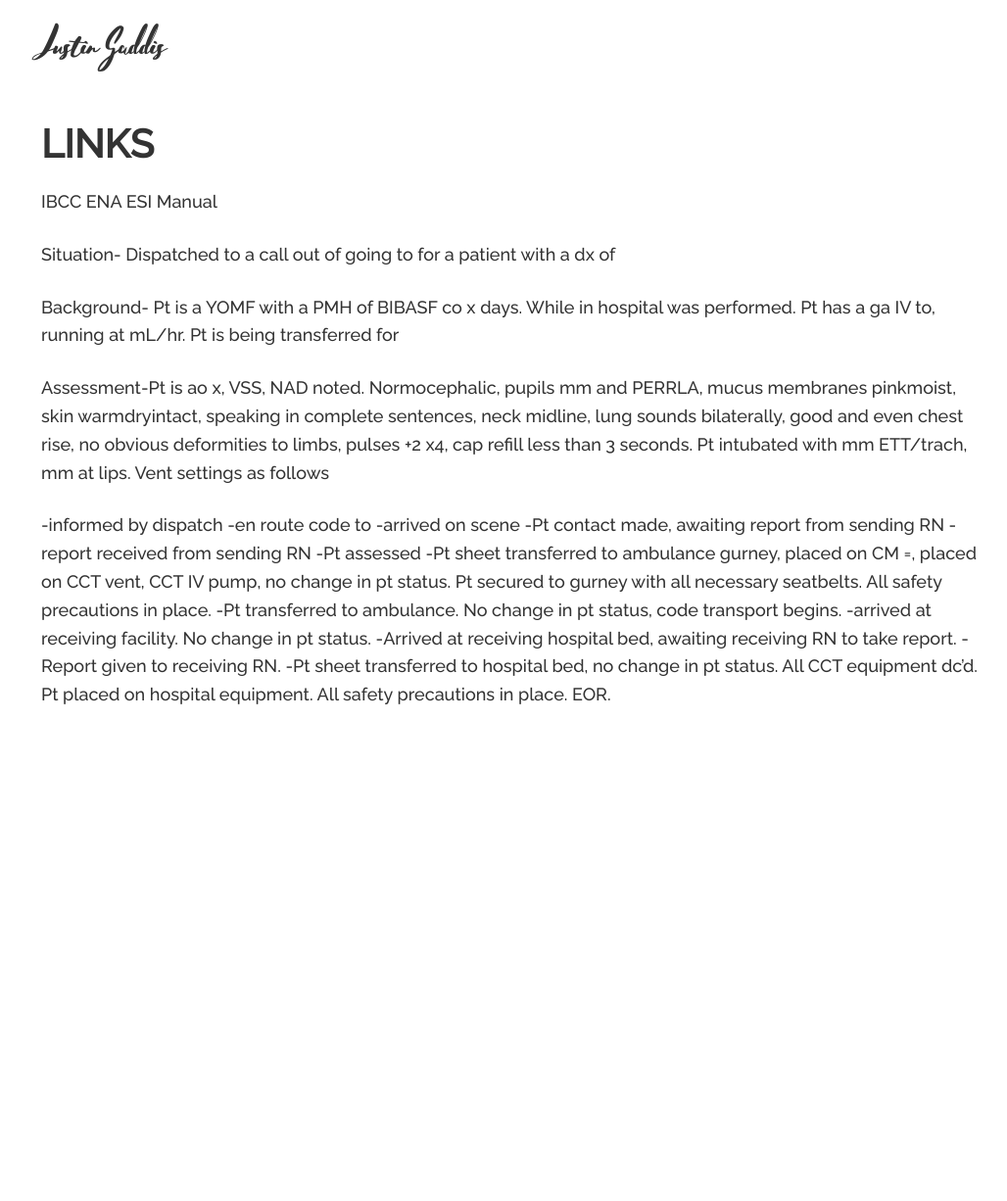
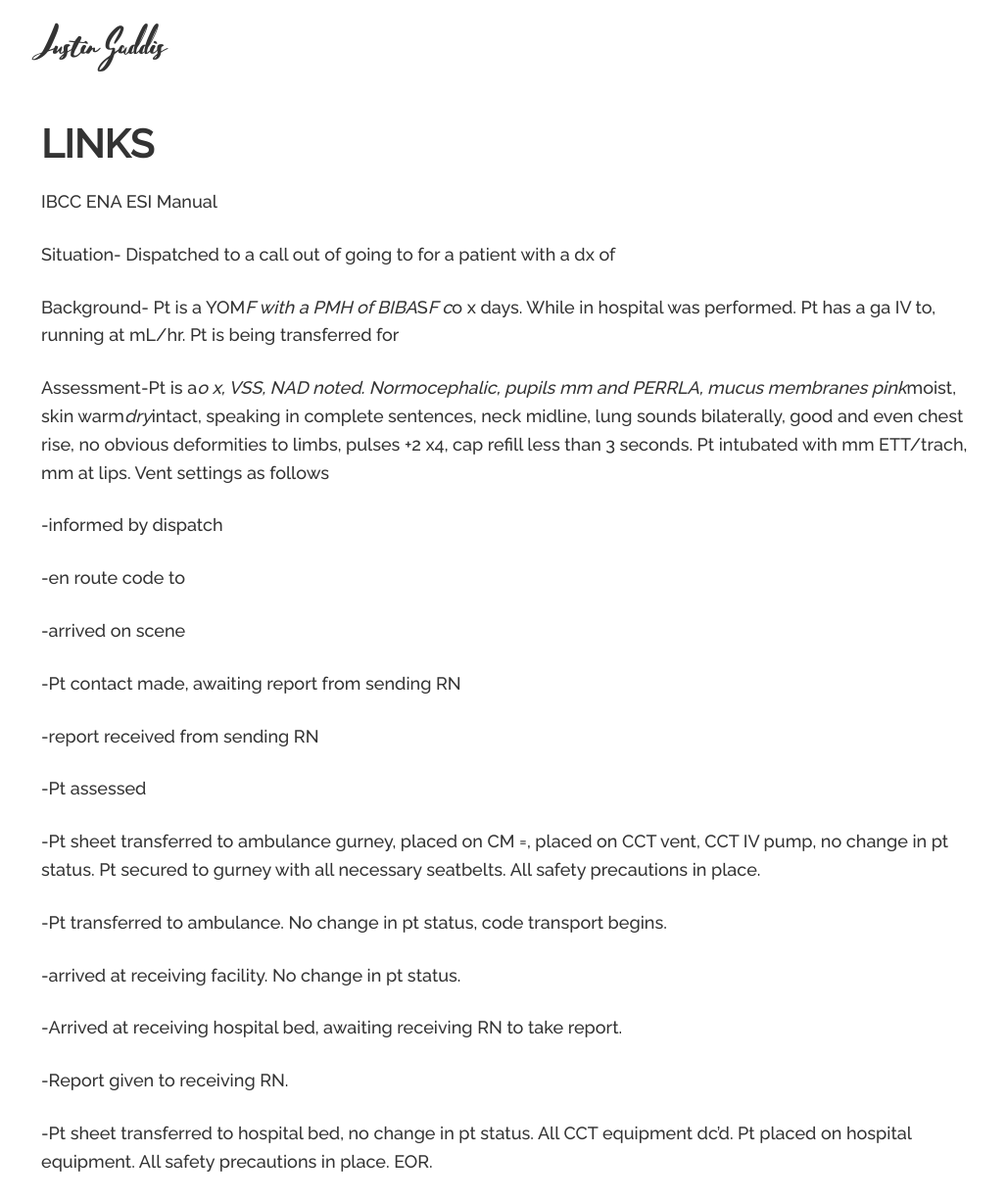
Before and after one commit to j-devs/j-devs.github.io, a Jekyll site: the page built from _posts/2020-09-10-this-is-post.md, in a window 1280 px wide. Shown: the whole page at 98% size, without its empty margins (118-1146 px from the left). Built offline with Jekyll 4.4.1, drawn with Linux system fonts in a browser that asks for light colours; before the commit the page ends 900 px from its top, so only the background shows below that.

Commit message:
Update 2020-09-10-this-is-post.md

```diff
--- a/_posts/2020-09-10-this-is-post.md
+++ b/_posts/2020-09-10-this-is-post.md
@@ -6,21 +6,21 @@ title: "Links"
 [IBCC](https://emcrit.org/ibcc/toc/)
 [ENA ESI Manual](https://www.ena.org/docs/default-source/education-document-library/triage/esi-implementation-handbook-2020.pdf?sfvrsn=fdc327df_4)
 
-Situation- Dispatched to a call out of going to for a patient with a dx of
+<p>Situation- Dispatched to a call out of going to for a patient with a dx of</p>
 
-Background- Pt is a YOMF with a PMH of BIBASF co x days. While in hospital was performed. Pt has a ga IV to, running at mL/hr. Pt is being transferred for
+<p>Background- Pt is a YOM<i>F with a PMH of BIBA</i>S<i>F c</i>o x days. While in hospital was performed. Pt has a ga IV to, running at mL/hr. Pt is being transferred for</p>
 
-Assessment-Pt is ao x, VSS, NAD noted. Normocephalic, pupils mm and PERRLA, mucus membranes pinkmoist, skin warmdryintact, speaking in complete sentences, neck midline, lung sounds bilaterally, good and even chest rise, no obvious deformities to limbs, pulses +2 x4, cap refill less than 3 seconds. Pt intubated with mm ETT/trach, mm at lips. Vent settings as follows
+<p>Assessment-Pt is a<i>o x, VSS, NAD noted. Normocephalic, pupils mm and PERRLA, mucus membranes pink</i>moist, skin warm<i>dry</i>intact, speaking in complete sentences, neck midline, lung sounds bilaterally, good and even chest rise, no obvious deformities to limbs, pulses +2 x4, cap refill less than 3 seconds. Pt intubated with mm ETT/trach, mm at lips. Vent settings as follows</p>
 
--informed by dispatch
--en route code to
--arrived on scene
--Pt contact made, awaiting report from sending RN
--report received from sending RN
--Pt assessed
--Pt sheet transferred to ambulance gurney, placed on CM =, placed on CCT vent, CCT IV pump, no change in pt status. Pt secured to gurney with all necessary seatbelts. All safety precautions in place.
--Pt transferred to ambulance. No change in pt status, code transport begins.
--arrived at receiving facility. No change in pt status.
--Arrived at receiving hospital bed, awaiting receiving RN to take report.
--Report given to receiving RN.
--Pt sheet transferred to hospital bed, no change in pt status. All CCT equipment dc’d. Pt placed on hospital equipment. All safety precautions in place. EOR.
+<p>-informed by dispatch</p>
+<p>-en route code to</p>
+<p>-arrived on scene</p>
+<p>-Pt contact made, awaiting report from sending RN</p>
+<p>-report received from sending RN</p>
+<p>-Pt assessed</p>
+<p>-Pt sheet transferred to ambulance gurney, placed on CM =, placed on CCT vent, CCT IV pump, no change in pt status. Pt secured to gurney with all necessary seatbelts. All safety precautions in place.</p>
+<p>-Pt transferred to ambulance. No change in pt status, code transport begins.</p>
+<p>-arrived at receiving facility. No change in pt status. </p>
+<p>-Arrived at receiving hospital bed, awaiting receiving RN to take report.</p>
+<p>-Report given to receiving RN.</p>
+<p>-Pt sheet transferred to hospital bed, no change in pt status. All CCT equipment dc’d. Pt placed on hospital equipment. All safety precautions in place. EOR.</p>
```
